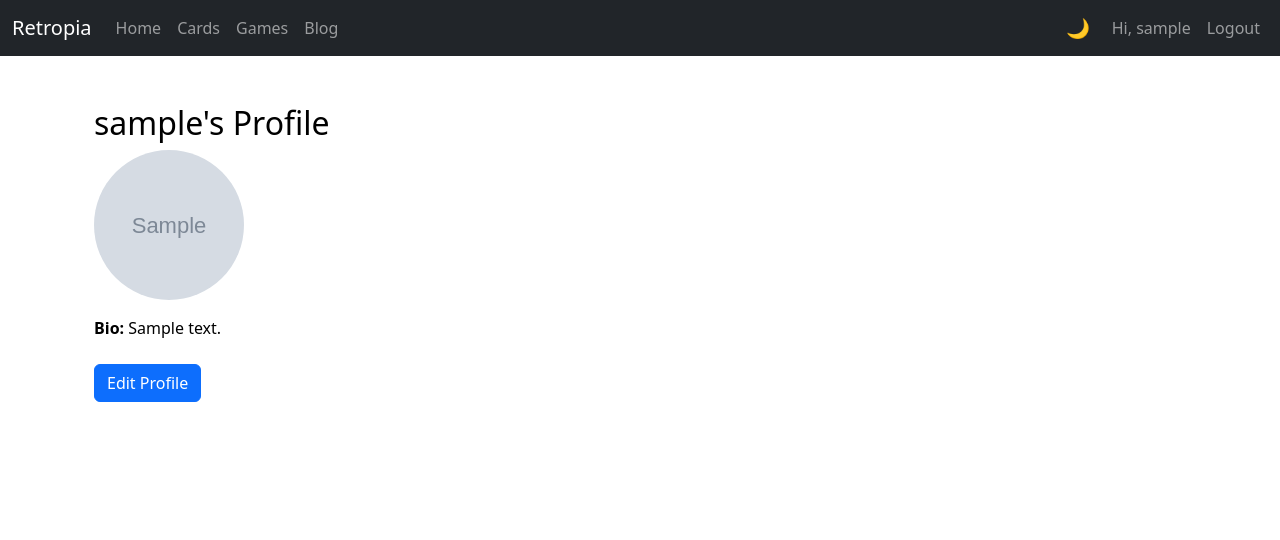
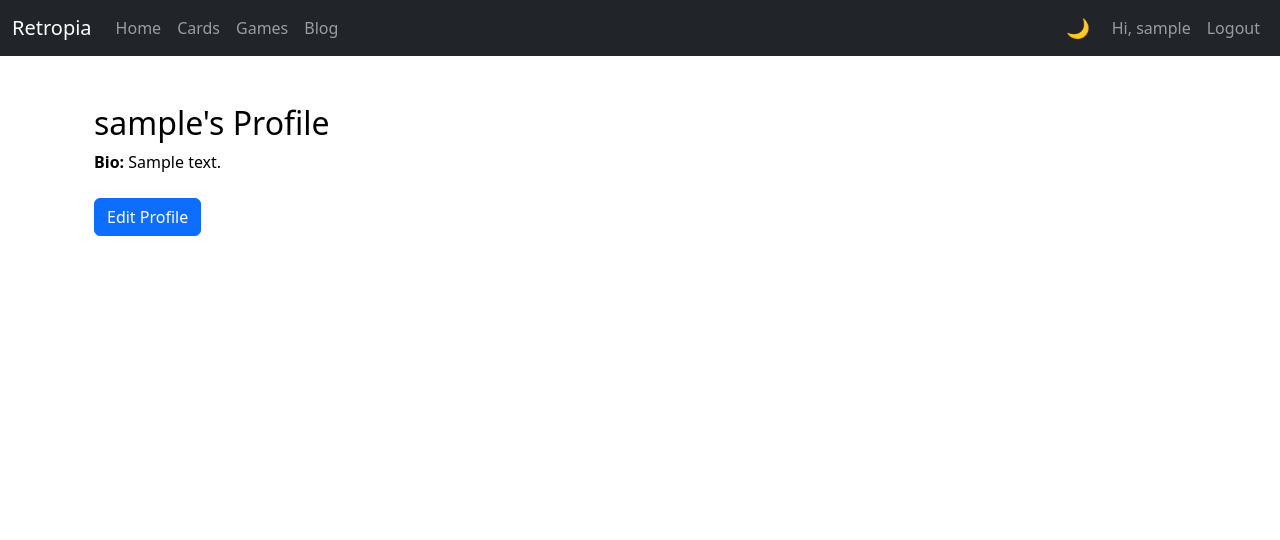
Before and after one commit to mbe645/retropia, a Django app: a page that uses templates/accounts/profile.html in a window 1280 px wide. Shown: the top 540 px of the page. Run offline with Django 5.2, Linux system fonts and the light colour scheme; a user stored in the database is signed in; tables that the repository leaves empty hold one stand-in row (values such as "Sample post"); grey boxes marked "Sample" are stand-in pictures.

Commit message:
Temporarily removed profile avatar display

```diff
--- a/templates/accounts/profile.html
+++ b/templates/accounts/profile.html
@@ -2,7 +2,6 @@
 {% block content %}
   <div class="container mt-4">
     <h2>{{ profile.user.username }}'s Profile</h2>
-    <img src="{{ profile.avatar.url }}" class="rounded-circle mb-3" width="150" height="150" class="rounded mb-3">
     <p><strong>Bio:</strong> {{ profile.bio }}</p>
     {% if user == profile.user %}
       <a href="{% url 'profile_edit' %}" class="btn btn-primary mt-2">Edit Profile</a>
```
